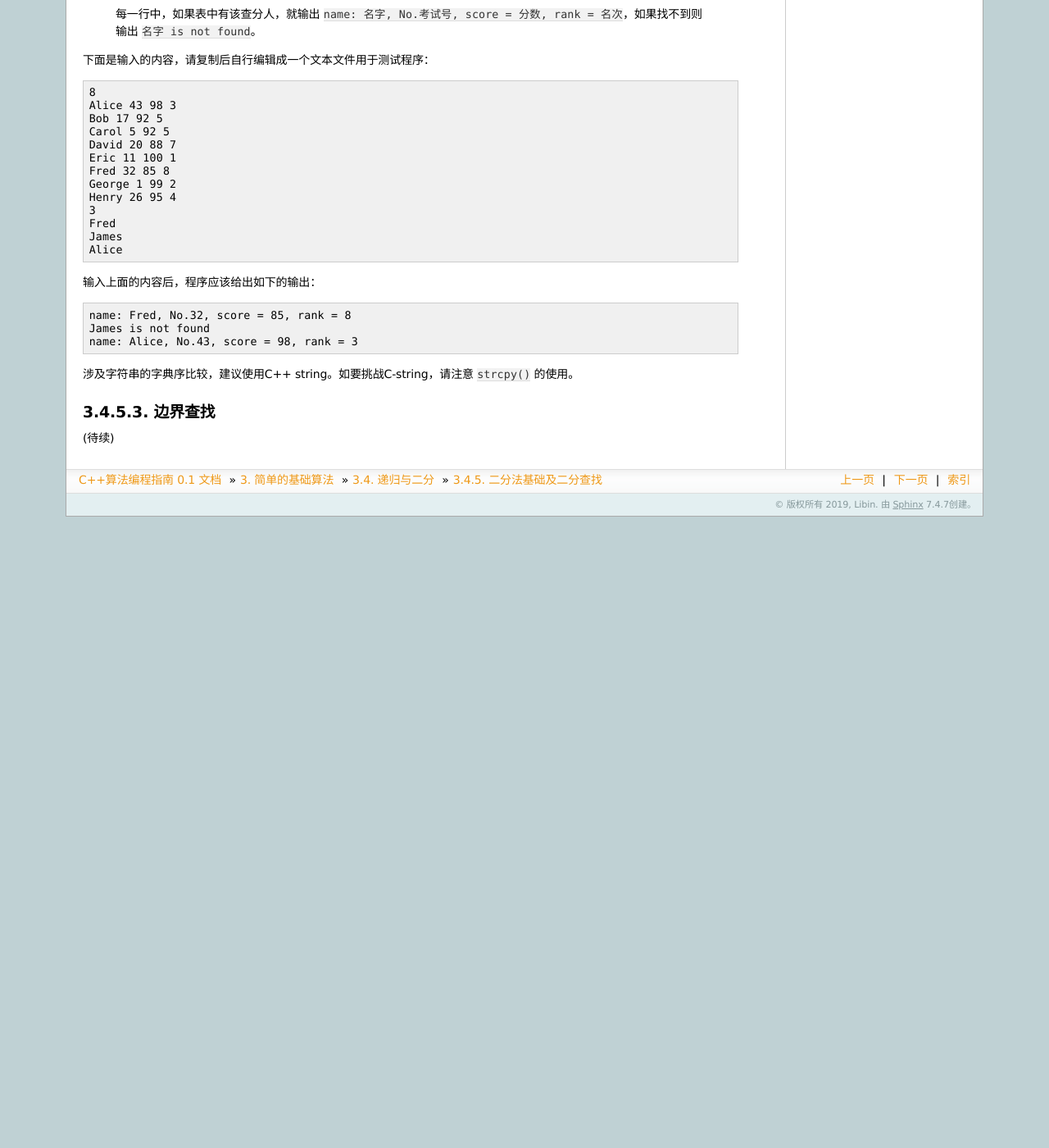
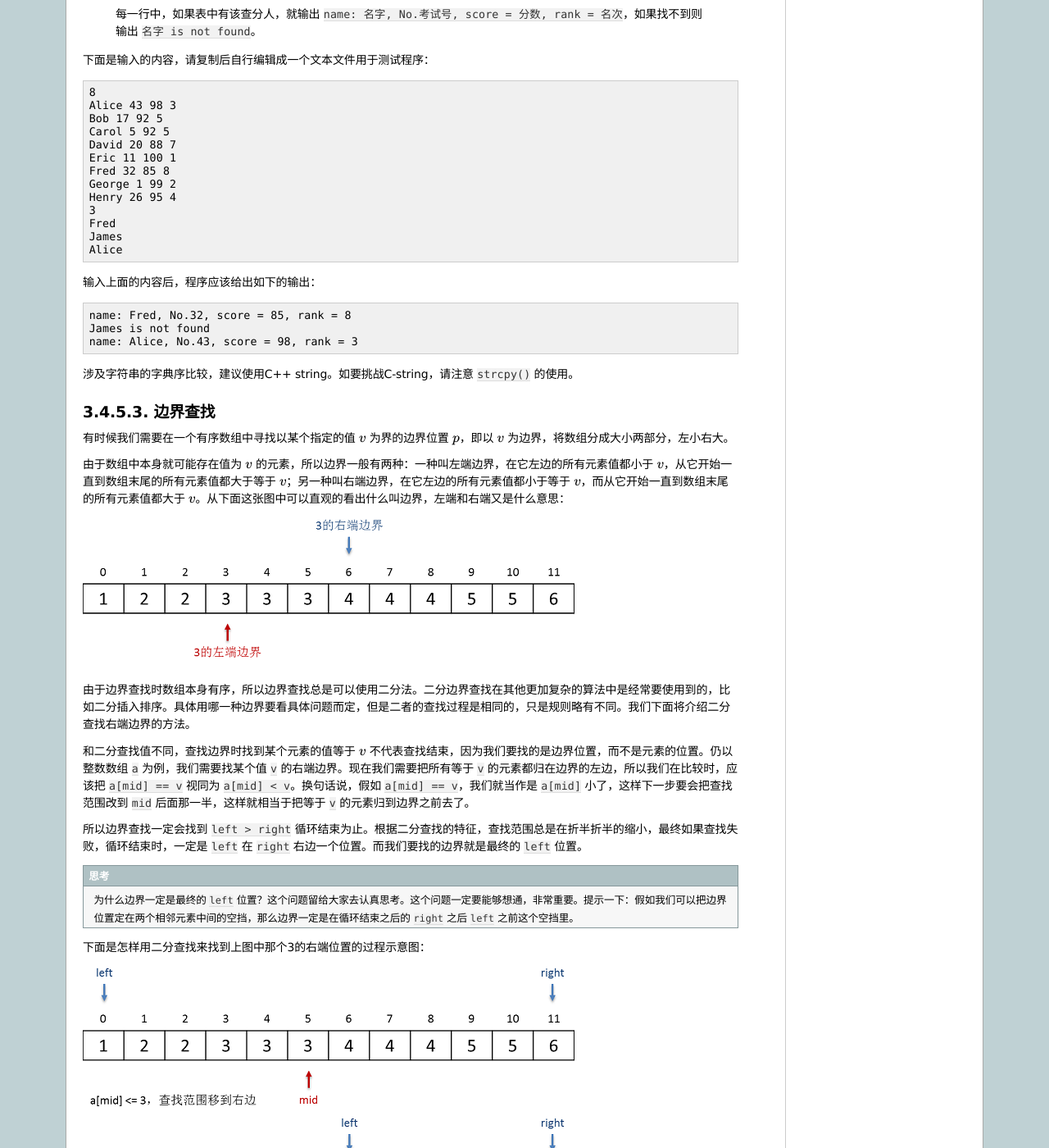
Before and after one commit to majorli/algo_guide, a Sphinx documentation site: the page built from source/ch02/sec04/245_bin_search.rst, in a window 1280 px wide and 1400 px high, scrolled down 5093 px. Shown: the whole window at 82% size. Built offline with Sphinx 7.4.7, drawn with Linux system fonts in a browser that asks for light colours; formulas are drawn with MathJax 3; before the commit the page ends 5723 px from its top, so only the background shows below that; some of the changed text lies outside the part shown.

Commit message:
20200305_1034draft

```diff
--- a/source/ch02/sec04/245_bin_search.rst
+++ b/source/ch02/sec04/245_bin_search.rst
@@ -200,12 +200,33 @@ C++和所有其他编程语言中，数组或者向量、列表这一类的顺
 边界查找
 ^^^^^^^^^^^^^^^^^^^^
 
+有时候我们需要在一个有序数组中寻找以某个指定的值 :math:`v` 为界的边界位置 :math:`p`，即以 :math:`v` 为边界，将数组分成大小两部分，左小右大。
+
+由于数组中本身就可能存在值为 :math:`v` 的元素，所以边界一般有两种：一种叫左端边界，在它左边的所有元素值都小于 :math:`v`，从它开始一直到数组末尾的所有元素值都大于等于 :math:`v`；另一种叫右端边界，在它左边的所有元素值都小于等于 :math:`v`，而从它开始一直到数组末尾的所有元素值都大于 :math:`v`。从下面这张图中可以直观的看出什么叫边界，左端和右端又是什么意思：
+
+.. image:: ../../images/245_edge.png
 
 
+由于边界查找时数组本身有序，所以边界查找总是可以使用二分法。二分边界查找在其他更加复杂的算法中是经常要使用到的，比如二分插入排序。具体用哪一种边界要看具体问题而定，但是二者的查找过程是相同的，只是规则略有不同。我们下面将介绍二分查找右端边界的方法。
+
+和二分查找值不同，查找边界时找到某个元素的值等于 :math:`v` 不代表查找结束，因为我们要找的是边界位置，而不是元素的位置。仍以整数数组 ``a`` 为例，我们需要找某个值 ``v`` 的右端边界。现在我们需要把所有等于 ``v`` 的元素都归在边界的左边，所以我们在比较时，应该把 ``a[mid] == v`` 视同为 ``a[mid] < v``。换句话说，假如 ``a[mid] == v``，我们就当作是 ``a[mid]`` 小了，这样下一步要会把查找范围改到 ``mid`` 后面那一半，这样就相当于把等于 ``v`` 的元素归到边界之前去了。
+
+所以边界查找一定会找到 ``left > right`` 循环结束为止。根据二分查找的特征，查找范围总是在折半折半的缩小，最终如果查找失败，循环结束时，一定是 ``left`` 在 ``right`` 右边一个位置。而我们要找的边界就是最终的 ``left`` 位置。
+
+.. admonition:: 思考
+
+   为什么边界一定是最终的 ``left`` 位置？这个问题留给大家去认真思考。这个问题一定要能够想通，非常重要。提示一下：假如我们可以把边界位置定在两个相邻元素中间的空挡，那么边界一定是在循环结束之后的 ``right`` 之后 ``left`` 之前这个空挡里。
+
+下面是怎样用二分查找来找到上图中那个3的右端位置的过程示意图：
+
+.. image:: ../../images/245_edge_2.png
+
+可见边界查找的算法只是对二分查找进行一点小小的改动即可。原先我们在找到一个中间位置元素和要查找的值相等时，查找就结束了。现在要查找右端边界，我们只需要把“等于”这种情况归为“小于”的情况里面去，即把“等于”强行认定为“小于”，这样就会让查找过程一直以为“找不到”要查找的值，最终查找失败。而我们要的边界正是查找失败后的 ``left`` 位置。示例代码如下：
+
+.. literalinclude:: ../../codes/245_edge.cpp
+   :language: c++
 
 
+.. admonition:: 练习
 
-
-
-
-(待续)
+   请大家在理解右端边界查找之后，自行编写二分查找左端边界的程序，数组就用示例程序中的数组 ``a`` 即可。
```
Also changed, not shown: source/images/245_edge.png (added), source/images/245_edge_2.png (added), 1 other file.
